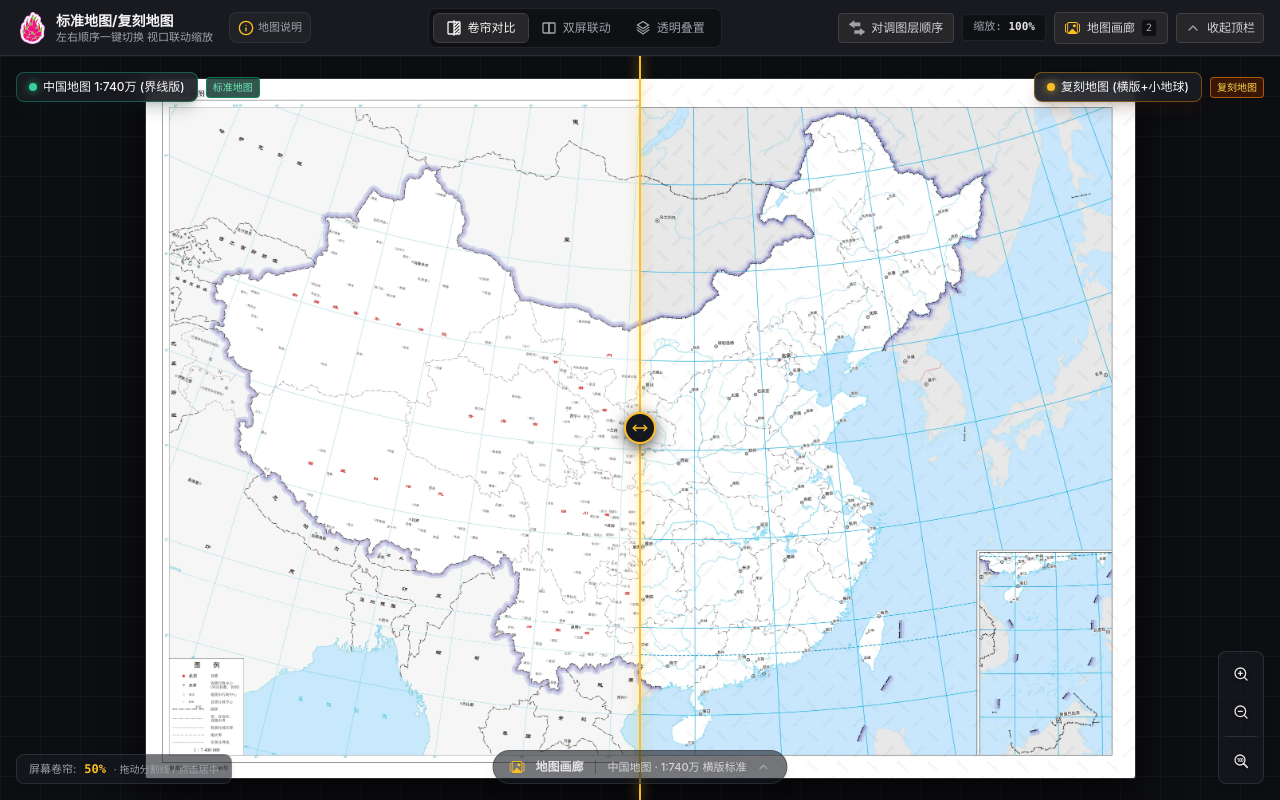
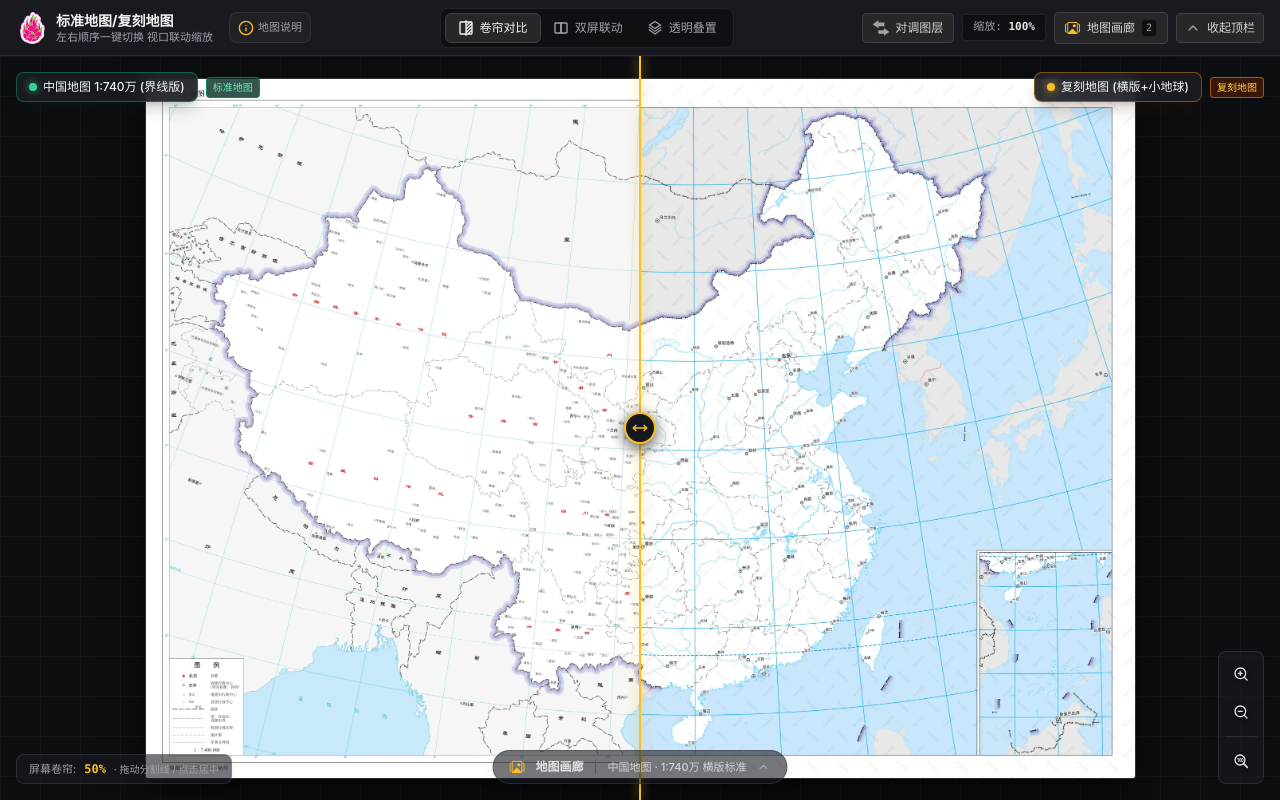
Before and after one commit to OpenQGIS/StandardMapWeb, a React (Vite) app: page / in a window 1280 px wide. Built offline with nearby package versions, Linux system fonts and the light colour scheme.

Commit message:
refactor(ui): shorten swap button text from 对调图层顺序 to 对调图层

```diff
--- a/src/components/Header.tsx
+++ b/src/components/Header.tsx
@@ -229,7 +229,7 @@ export const Header: React.FC<HeaderProps> = ({
                 ? dualDirection === 'vertical'
                   ? '互换上下图'
                   : '互换左右图'
-                : '对调图层顺序'}
+                : '对调图层'}
             </span>
             {isSwapped && <span className="text-[10px] text-[#fbbf24] font-mono hidden lg:inline">(已调换)</span>}
           </button>
```
